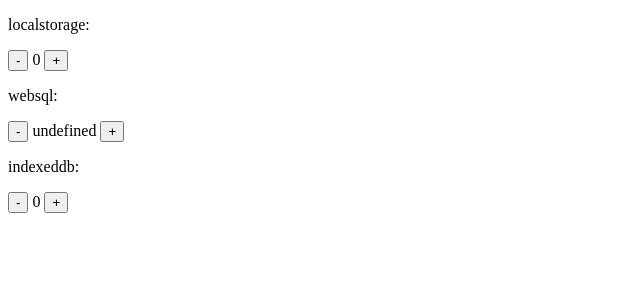
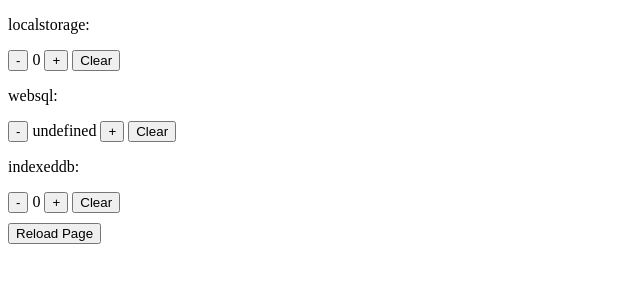
Before and after one commit to stroblp/svelte-persistent-store, a Svelte app: page / in a window 1280 px wide. Shown: the top 300 px of the page, without its empty margins (0-640 px from the left). Built offline with nearby package versions, Linux system fonts and the light colour scheme.

Commit message:
update example

```diff
--- a/src/App.svelte
+++ b/src/App.svelte
@@ -9,13 +9,25 @@
 <button on:click={() => ($countlocalStorage -= 1)}>-</button>
 <span>{$countlocalStorage}</span>
 <button on:click={() => ($countlocalStorage += 1)}>+</button>
+<button on:click={() => ($countlocalStorage =0)}>Clear</button>
 
 <p>websql:</p>
 <button on:click={() => ($countWebSQL -= 1)}>-</button>
 <span>{$countWebSQL}</span>
 <button on:click={() => ($countWebSQL += 1)}>+</button>
+<button on:click={() => ($countWebSQL =0)}>Clear</button>
 
 <p>indexeddb:</p>
 <button on:click={() => ($countIndexedDB -= 1)}>-</button>
 <span>{$countIndexedDB}</span>
 <button on:click={() => ($countIndexedDB += 1)}>+</button>
+<button on:click={() => ($countIndexedDB =0)}>Clear</button>
+
+<div>
+	<button on:click={() => (location.reload())}>Reload Page</button>
+</div>
+<style>
+	div{
+		padding:10px 0px;
+	}
+</style>
```
